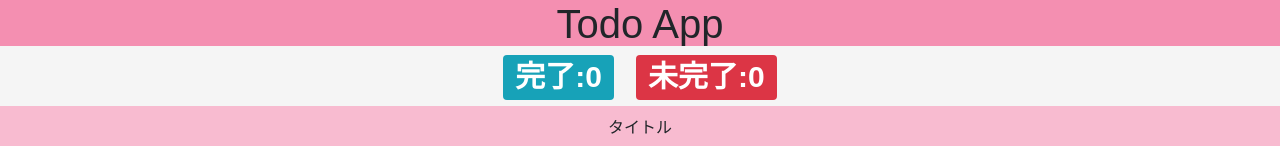
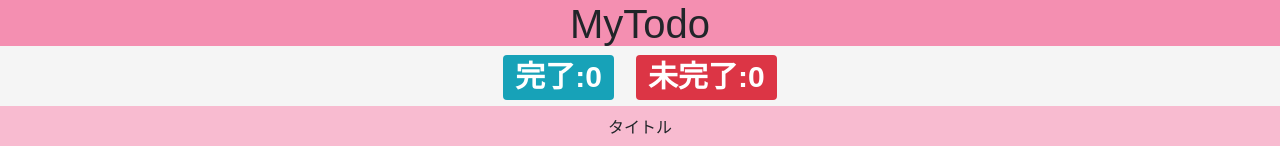
Before and after one commit to ijimaso/MyTodo, a React (Create React App) app: page / in a window 1280 px wide. Shown: the top 146 px of the page. Built offline with nearby package versions, Linux system fonts and the light colour scheme.

Commit message:
Update App Name

```diff
--- a/src/App.js
+++ b/src/App.js
@@ -143,7 +143,7 @@ export default class App extends Component {
   render() {
     return (
       <div className="App">
-        <h1 id="title">Todo App</h1>
+        <h1 id="title">MyTodo</h1>
         <Count doneTodo={this.state.doneTodo} undoneTodo={this.state.undoneTodo} />
         <InputForm makeTodo={this.makeTodo.bind(this)} />
         <Todolist todos={this.state.todos} switchStatus={this.switchStatus.bind(this)} deleteTodo={this.deleteTodo.bind(this)} />
```
